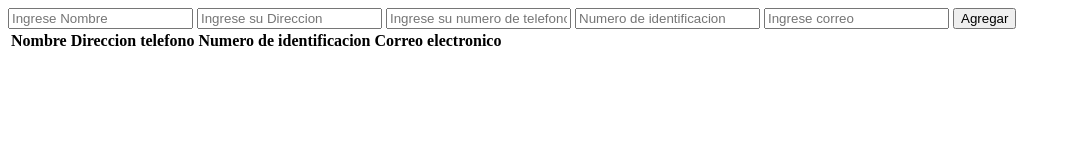
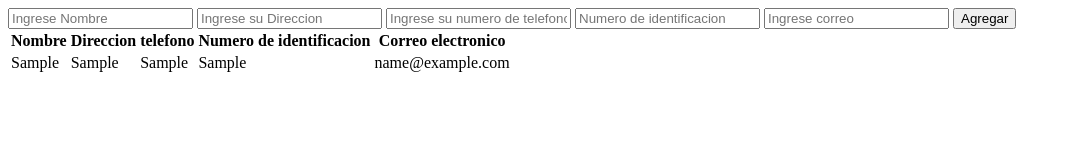
Before and after one commit to Galonzom/-IncorporarArrays, a plain HTML site: page index.html in a window 1280 px wide. Both pictures are taken after typing "Sample", "Sample", "Sample", "Sample", "name@example.com" into the empty fields and a click on the button "Agregar". Shown: the whole page, without its empty margins (0-1071 px from the left). Drawn offline with Linux system fonts and the light colour scheme.

Commit message:
ingreso de usuario y muestra del registro en Dom

```diff
--- a/js/form.js
+++ b/js/form.js
@@ -19,11 +19,23 @@ function capturar() {
     numeroidentCapturar,
     emailCapturar
   );//crea el objeto
-  console.log(sujetoNuevo);
+  //console.log(sujetoNuevo);
   agregar();
 }
 let baseClientes = [];
 function agregar() {
   baseClientes.push(sujetoNuevo);//agrega el objeto al Array
-  console.log(baseClientes);
-}
+  //console.log(baseClientes);
+  document.getElementById("tabla").innerHTML +=
+    "<tbody><td>" +
+    sujetoNuevo.nombre +
+    "</td><td>" +
+    sujetoNuevo.direccion +
+    "</td><td>" +
+    sujetoNuevo.telefono +
+    "</td><td>" +
+    sujetoNuevo.numeroident +
+    "</td><td>" +
+    sujetoNuevo.email +
+    "</td></tbody>";
+};
```
Also changed, not shown: index.html (+2 -1 lines).
